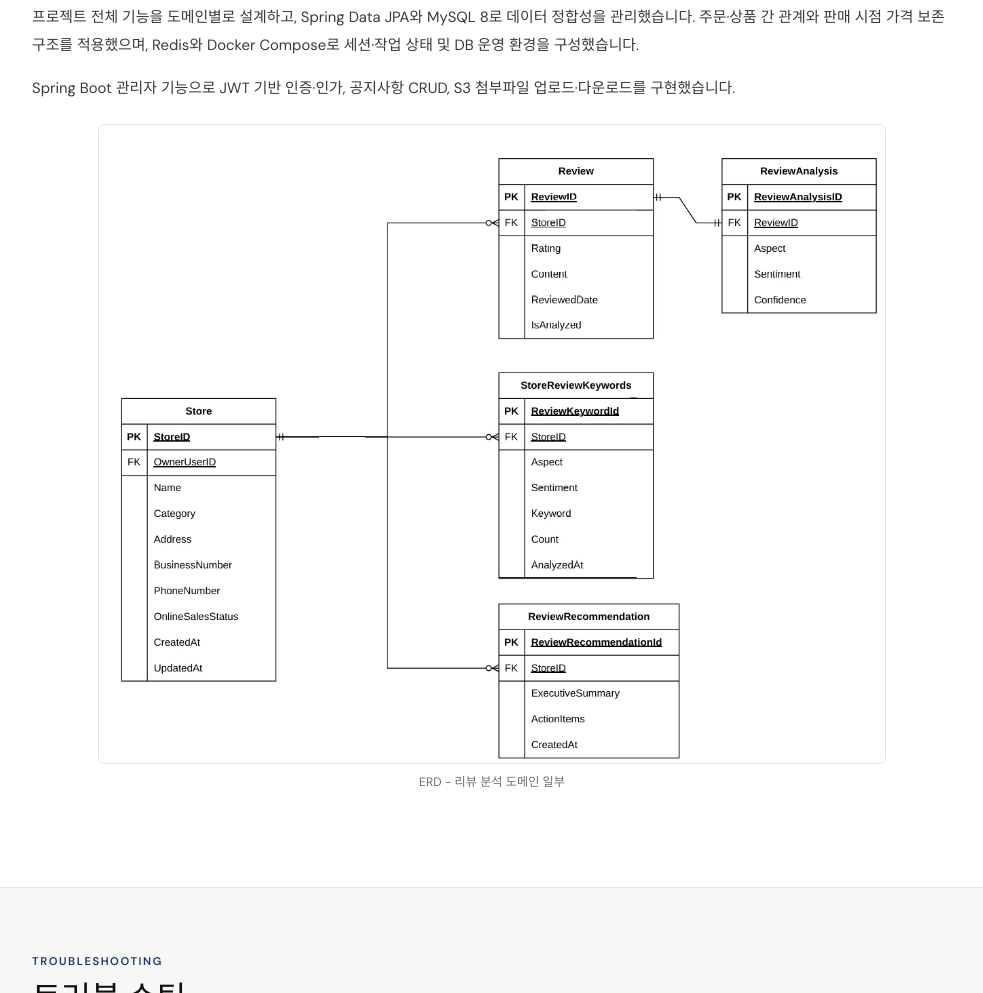
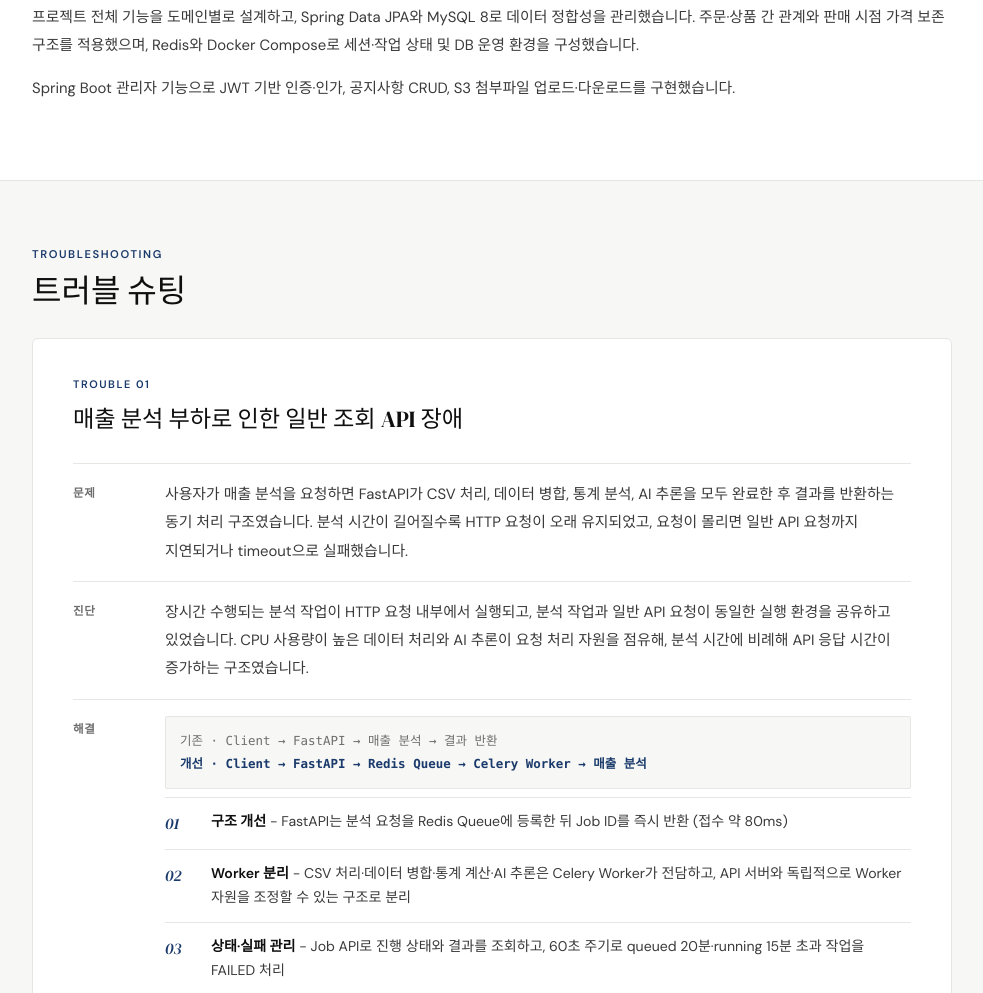
Before and after one commit to Bakhyoungwoo/Bakhyoungwoo.github.io, a plain HTML site: page marketpoke.html in a window 1280 px wide. Shown: the part 5838-6831 px from the top of the page, without its empty margins (148-1131 px from the left). Drawn offline with Linux system fonts and the light colour scheme.

Commit message:
feat : update portfoilo

```diff
--- a/marketpoke.html
+++ b/marketpoke.html
@@ -101,10 +101,6 @@
     <h3 class="subhead">DB 설계 및 운영</h3>
     <p class="body-text">프로젝트 전체 기능을 도메인별로 설계하고, Spring Data JPA와 MySQL 8로 데이터 정합성을 관리했습니다. 주문·상품 간 관계와 판매 시점 가격 보존 구조를 적용했으며, Redis와 Docker Compose로 세션·작업 상태 및 DB 운영 환경을 구성했습니다.</p>
     <p class="body-text">Spring Boot 관리자 기능으로 JWT 기반 인증·인가, 공지사항 CRUD, S3 첨부파일 업로드·다운로드를 구현했습니다.</p>
-    <figure class="figure">
-      <a href="assets/projects/marketpoke-erd.webp" target="_blank" rel="noopener"><img src="assets/projects/marketpoke-erd.webp" alt="ERD - 리뷰 분석 도메인 일부"></a>
-      <figcaption class="figure-caption">ERD - 리뷰 분석 도메인 일부</figcaption>
-    </figure>
   </div>
 </section>
 
```
